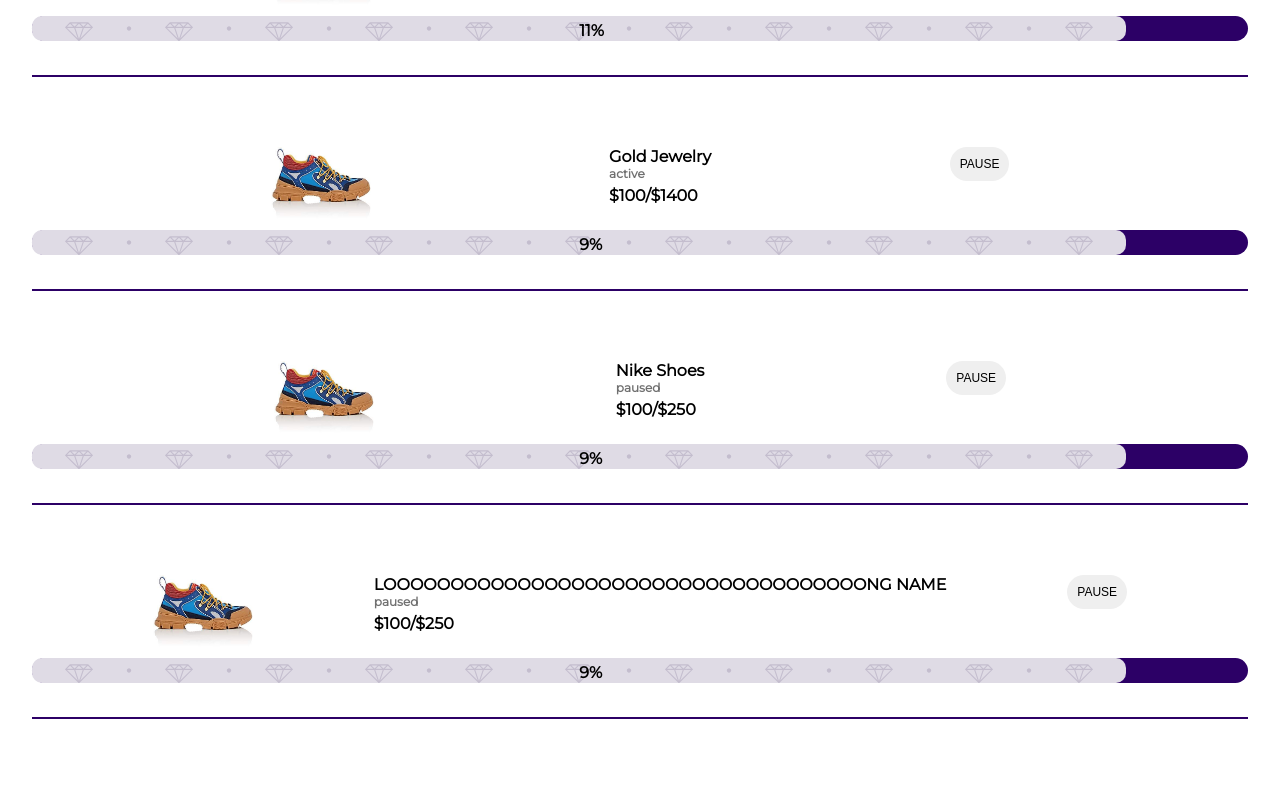
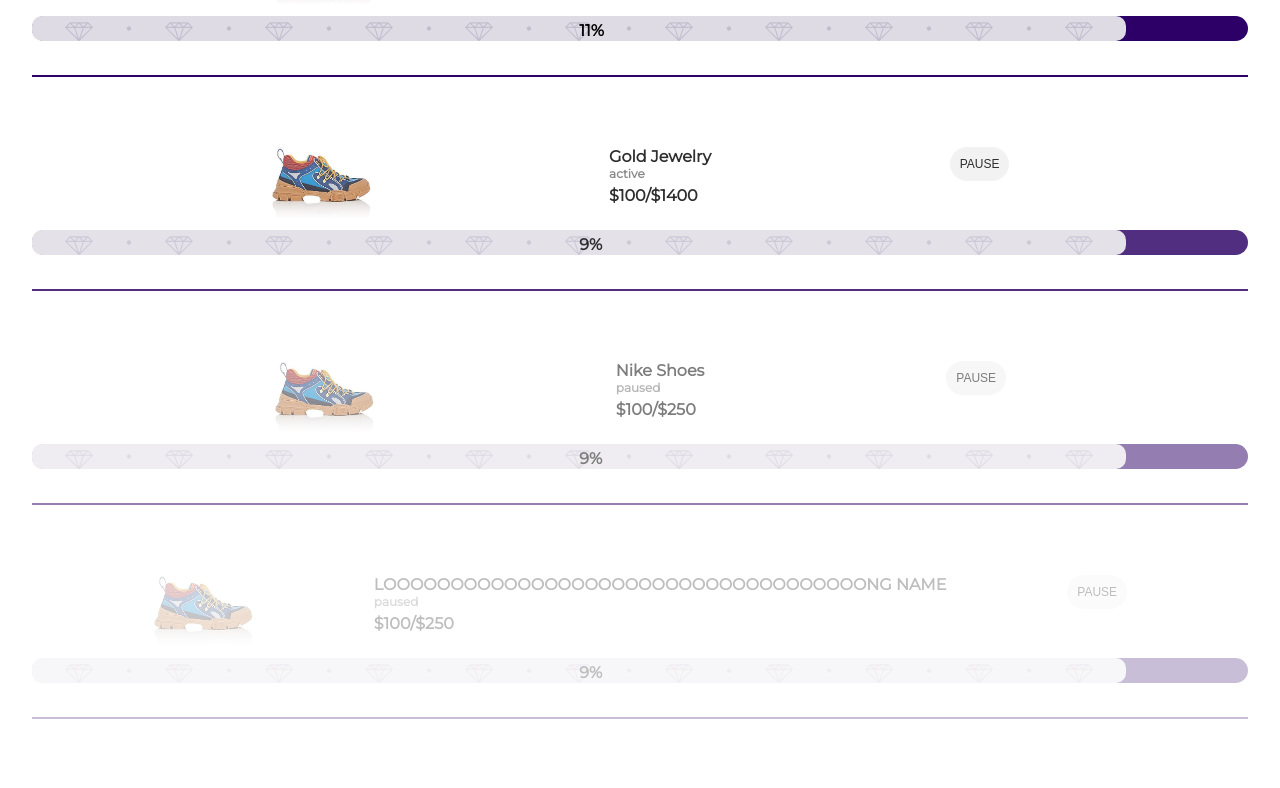
Before and after one commit to Kaleidics/reel-code-test, a React (Create React App) app: page / in a window 1280 px wide. Shown: the part 2366-3154 px from the top of the page. Built offline with nearby package versions, Linux system fonts and the light colour scheme.

Commit message:
add animation to load

```diff
--- a/src/components/Reel.js
+++ b/src/components/Reel.js
@@ -6,7 +6,7 @@
     render() {
         const reel = this.props.data;
         return (
-            <div className="reel">
+            <div className="reel" style={{animationDelay: `${this.props.delay}s`}}>
                 <ul className="reel__list">
                     <li className="reel__item">
                         <img className="reel__image" src={reelimage} alt="placeholder" />
--- a/src/components/ReelsContainer.js
+++ b/src/components/ReelsContainer.js
@@ -18,7 +18,7 @@
         console.log("in reelscontainer render", this.props.seedData);
 
         const reels = this.props.seedData.map((reel, index) => {
-            return <Reel data={reel} index={index} key={reel.name} />;
+            return <Reel delay={index/3} data={reel} index={index} key={reel.name} />;
         });
 
         return <div className="reelsContainer">{reels}</div>;
--- a/src/sass/base/_animations.scss
+++ b/src/sass/base/_animations.scss
@@ -0,0 +1,9 @@
+@keyframes fadeIn {
+    0% {
+        opacity: 0;
+    }
+
+    100% {
+        opacity: 1;
+    }
+}
--- a/src/sass/components/_reel.scss
+++ b/src/sass/components/_reel.scss
@@ -1,6 +1,8 @@
 .reel {
     margin: 4rem 0;
     padding: 3rem 0;
+    animation: fadeIn 1.5s ease-in backwards;
+    // animation-delay: 1s;
 
     &:not(:last-child) {
         border-bottom: .2rem solid $color-primary-purple;
```
